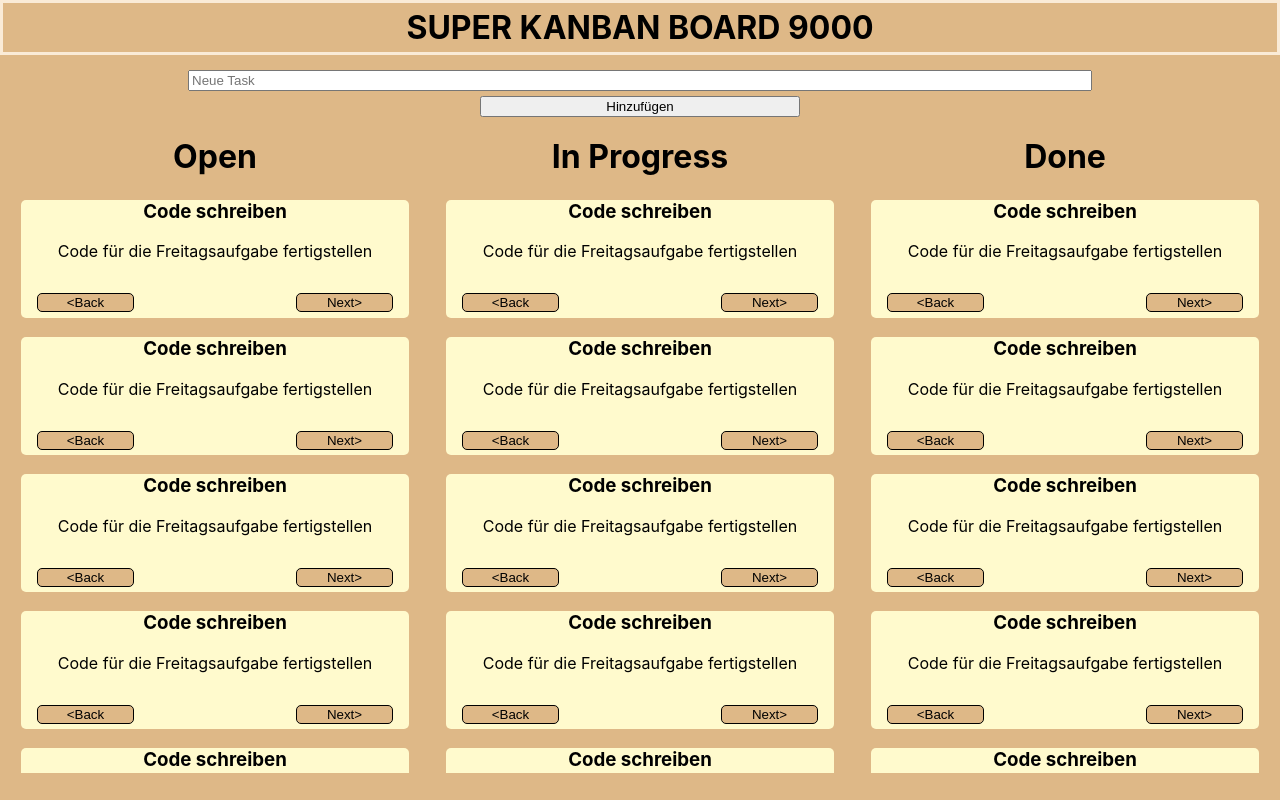
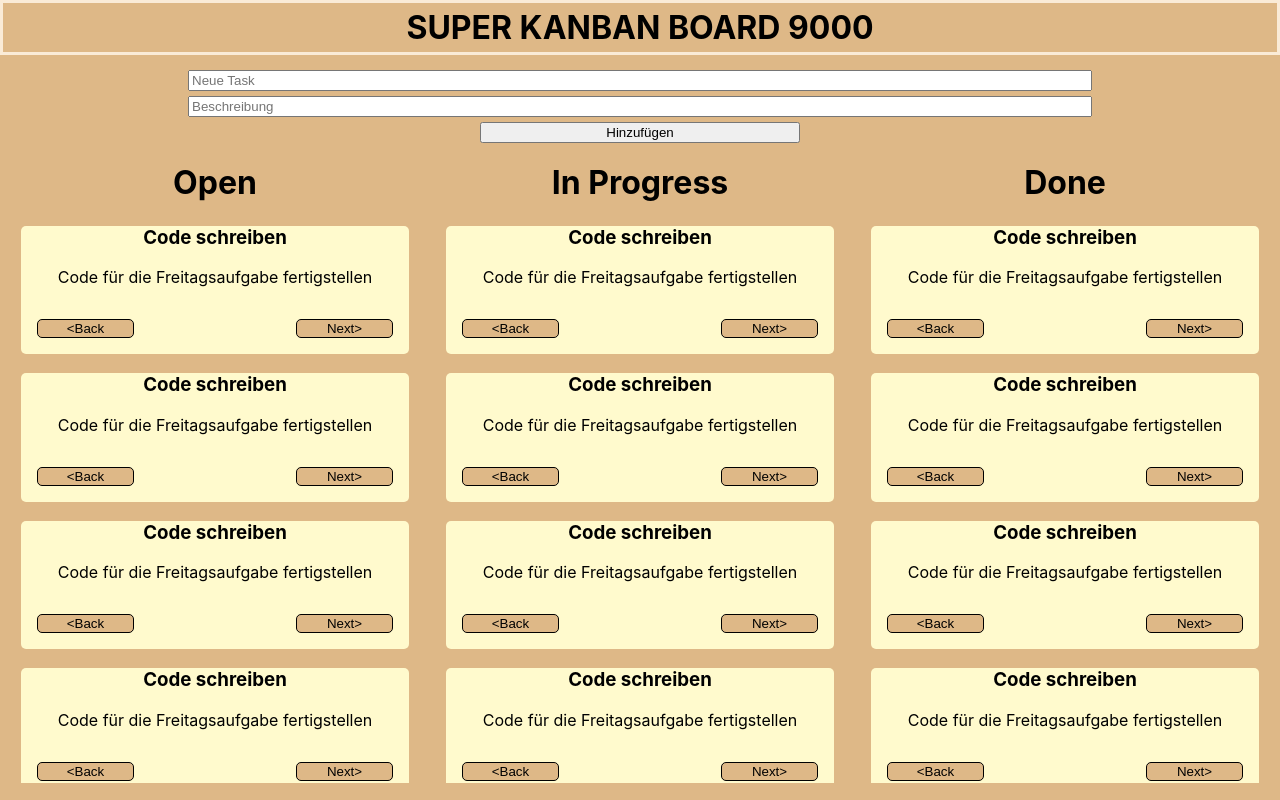
Before and after one commit to jekattack/220610_Freitagsaufgabe, a React (Create React App) app: page / in a window 1280 px wide. Built offline with nearby package versions, Linux system fonts and the light colour scheme.

Commit message:
refactoring

```diff
--- a/src/components/KanbanCard.css
+++ b/src/components/KanbanCard.css
@@ -1,7 +1,6 @@
 .card {
     border-radius: 5px;
     background-color: lemonchiffon;
-    height: 20%;
     text-align: center;
 }
 
--- a/src/components/KanbanColumn.css
+++ b/src/components/KanbanColumn.css
@@ -1,5 +1,5 @@
 .column {
     padding: 0 1rem;
     overflow-y: scroll;
-    height: 37rem;
+    height: 36rem;
 }
--- a/src/components/KanbanForm.tsx
+++ b/src/components/KanbanForm.tsx
@@ -4,6 +4,7 @@ export default function KanbanForm(){
     return(
         <div className={'form'}>
             <input type="text" placeholder={'Neue Task'}/>
+            <input type="text" placeholder={'Beschreibung'}/>
             <button>Hinzufügen</button>
         </div>
     )
```
